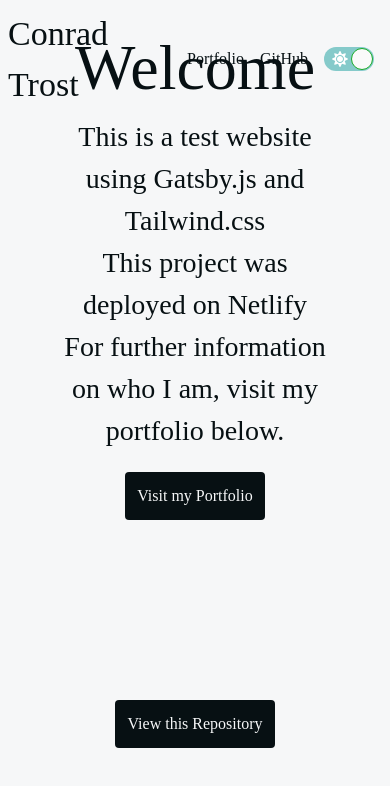
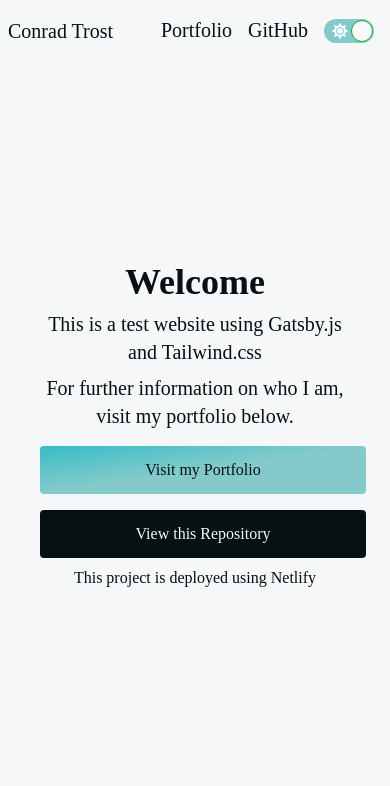
Before and after one commit to ConradTrost/gatsby-test, a Gatsby site: page / in a window 390 px wide. Shown: the top 786 px of the page. Built offline with nearby package versions, Linux system fonts and the light colour scheme; Gatsby itself is replaced by a stand-in of ours.

Commit message:
Mobile-first layout

```diff
--- a/src/components/navbar.js
+++ b/src/components/navbar.js
@@ -24,10 +24,10 @@ const NavBar = () => {
         <div className={`${
         theme === 'light' ? 'theme-light' : 'theme-dark'
         } absolute bg-transparent w-full text-main-text flex justify-between p-2 items-center`}>
-            <h3>Conrad Trost</h3>
+            <h3 className="text-xl md:text-xl">Conrad Trost</h3>
             <div className="theToggle items-center flex">
-                <a href="https://trost.dev" className="border-b-0 border-main-text hover:border-b m-2" rel="noopener noreferrer" target="_blank">Portfolio</a>
-                <a href="https://github.com/retro1967" className="border-b-0 border-main-text hover:border-b m-2" rel="noopener noreferrer" target="_blank">GitHub</a>
+                <a href="https://trost.dev" className="text-xl border-b duration-200 border-transparent hover:border-main-text m-2" rel="noopener noreferrer" target="_blank">Portfolio</a>
+                <a href="https://github.com/retro1967" className="text-xl border-b duration-200 border-transparent hover:border-main-text m-2" rel="noopener noreferrer" target="_blank">GitHub</a>
                 <Toggle
                 className="m-2"
                 icons={{checked: <FontAwesomeIcon icon={faSun} color="white" />, unchecked: <FontAwesomeIcon icon={faMoon} color="white" />}}
--- a/src/pages/index.js
+++ b/src/pages/index.js
@@ -16,17 +16,19 @@ const IndexPage = () => {
         theme === 'light' ? 'theme-light' : 'theme-dark'
         } bg-gradient-to-br from-primary via-primary to-grad-color text-main-text transition-all duration-300 m-0 px-5 py-5 min-h-screen flex items-center justify-center`}>
           {/* {children} */}
-          <main className=" text-center p-50 w-10/12">
-            <h1 className="">Welcome</h1>
-            <h4>This is a test website using Gatsby.js and Tailwind.css</h4>
-            <h4>This project was deployed on Netlify</h4>
-            <h4>For further information on who I am, visit my portfolio below.</h4>
-            <a href="https://trost.dev" rel="noreferrer noopener" target="_blank">
-              <button className="transform bg-secondary text-white hover:scale-105 p-3 m-5 mb-40 rounded text-primary">Visit my Portfolio</button>
-            </a>
-            <a href="https://github.com/retro1967/gatsby-test" rel="noreferrer noopener" target="_blank">
-              <button className="transform bg-secondary text-white hover:scale-105 p-3 m-5 mb-40 rounded text-primary">View this Repository</button>
-            </a>
+          <main className=" text-center p-3 md:p-50 w-full lg:w-10/12 md:mb-40">
+            <h1 className="text-4xl font-semibold md:text-6xl m-2">Welcome</h1>
+            <h4 className="m-2 sm:text-2xl">This is a test website using Gatsby.js and Tailwind.css</h4>
+            <h4 className="m-2 sm:text-2xl">For further information on who I am, visit my portfolio below.</h4>
+            <div className="btnContainer m-auto w-full sm:w-10/12 lg:w-8/12">
+              <a href="https://trost.dev" rel="noreferrer noopener" target="_blank">
+                <button className="bg-gradient-to-br from-accent via-light-accent to-light-accent transform w-full sm:w-5/12 lg:w-4/12 bg-secondary hover:scale-105 p-3 m-2 md:m-5 rounded text-secondary">Visit my Portfolio</button>
+              </a>
+              <a href="https://github.com/retro1967/gatsby-test" rel="noreferrer noopener" target="_blank">
+                <button className="transform w-full sm:w-5/12 lg:w-4/12 bg-secondary hover:scale-105 p-3 m-2 md:m-5 rounded text-primary">View this Repository</button>
+              </a>
+            </div>
+            <p className="text-md sm:text-xl">This project is deployed using Netlify</p>
           </main>
       </div>
       <Footer />
--- a/src/styles/global.css
+++ b/src/styles/global.css
@@ -30,20 +30,12 @@ html {
   font-family: 'Playfair Display';
 }
 
-h1 {
-  font-size: 64px;
-}
-
-h2 {
-  font-size: 48px;
-}
-
-h3 {
-  font-size: 34px;
-}
+/* h4 {
+  font-size: 28px;
+} */
 
 h4 {
-  font-size: 28px;
+  @apply text-xl;
 }
 
 h1, h2, h3, h4 {
--- a/tailwind.config.js
+++ b/tailwind.config.js
@@ -21,6 +21,7 @@ module.exports = {
       animation: ['hover'],
       cursor: ['hover'],
       borderWidth: ['hover'],
+      borderColor: ['hover'],
     },
   },
   plugins: [],
```
Also changed, not shown: README.md.
